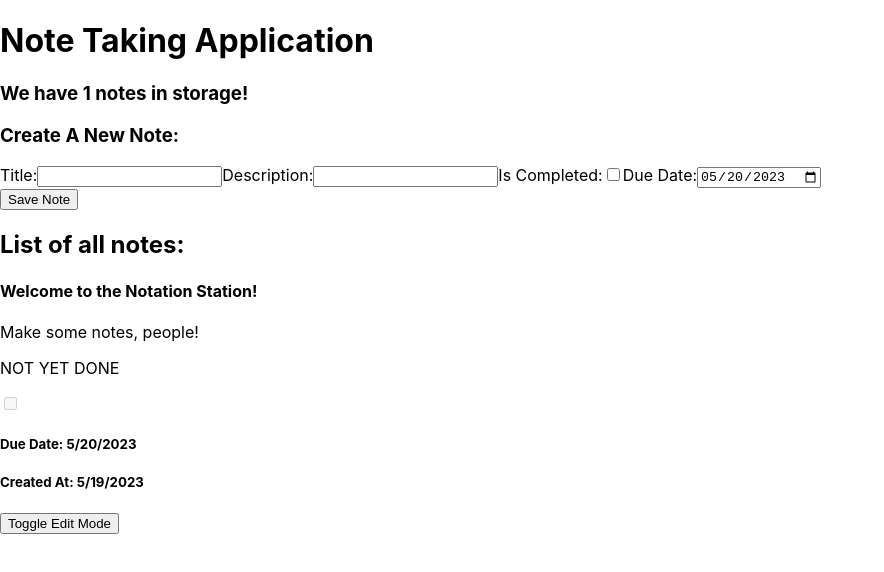
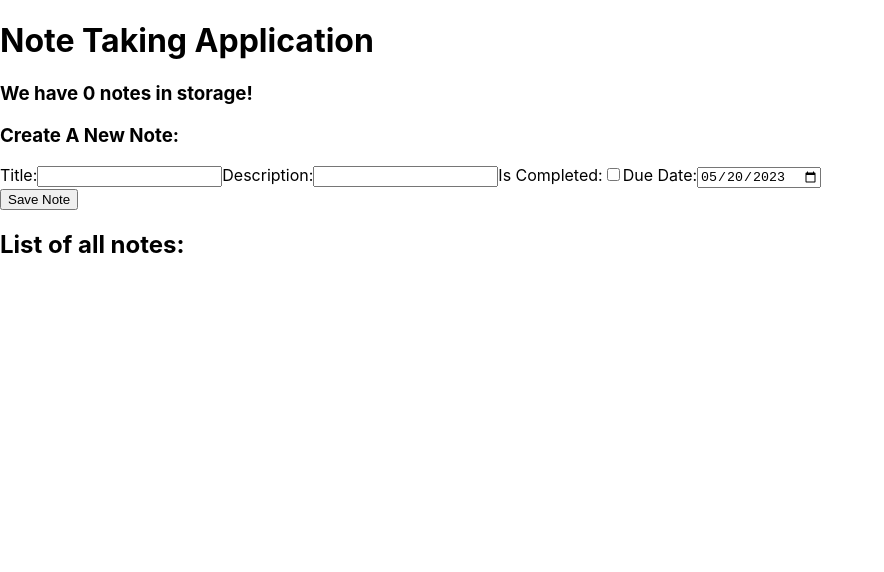
Before and after one commit to Cheese-steak-jimmys/react-note-taking-app, a React (Create React App) app: page / in a window 1280 px wide. Shown: the top 572 px of the page, without its empty margins (0-884 px from the left). Built offline with nearby package versions, Linux system fonts and the light colour scheme.

Commit message:
fix: create new note

```diff
--- a/src/components/NoteForm.jsx
+++ b/src/components/NoteForm.jsx
@@ -85,7 +85,8 @@ export default function NoteForm(props) {
           type="checkbox"
           name="isCompleted"
           value={localIsCompleted}
-          onChange={(event) => setLocalIsCompleted(event.target.value)}
+          checked={localIsCompleted}
+          onChange={(event) => setLocalIsCompleted(!localIsCompleted)}
         />
 
         <label>Due Date:</label>
@@ -108,9 +109,11 @@ export default function NoteForm(props) {
           onChange={setLocalCreatedAtDate}
         /> */}
       </form>
-      <button>Save Note</button>
+      <button variant="primary" onClick={saveNoteToGlobal}>
+        Save Note
+      </button>
     </div>
   );
 }
 
-// timestamp 1:19
+// timestamp
--- a/src/contexts/NotesContext.jsx
+++ b/src/contexts/NotesContext.jsx
@@ -2,14 +2,14 @@ import { createContext, useContext, useEffect, useReducer } from "react";
 import { useLocalStorage } from "react-use";
 
 const initialNotesData = [
-  {
-    id: 1,
-    title: "Welcome to the \nNotation Station!",
-    description: "Make some notes, people!",
-    isCompleted: false,
-    dueDate: new Date().setDate(new Date().getDate() + 1), // Current date plus one day (in future.)
-    createdAtDate: Date.now(),
-  },
+  // {
+  //   id: 1,
+  //   title: "Welcome to the \nNotation Station!",
+  //   description: "Make some notes, people!",
+  //   isCompleted: false,
+  //   dueDate: new Date().setDate(new Date().getDate() + 1), // Current date plus one day (in future.)
+  //   createdAtDate: Date.now(),
+  // },
 ];
 
 const notesReducer = (previousState, instructions) => {
```
